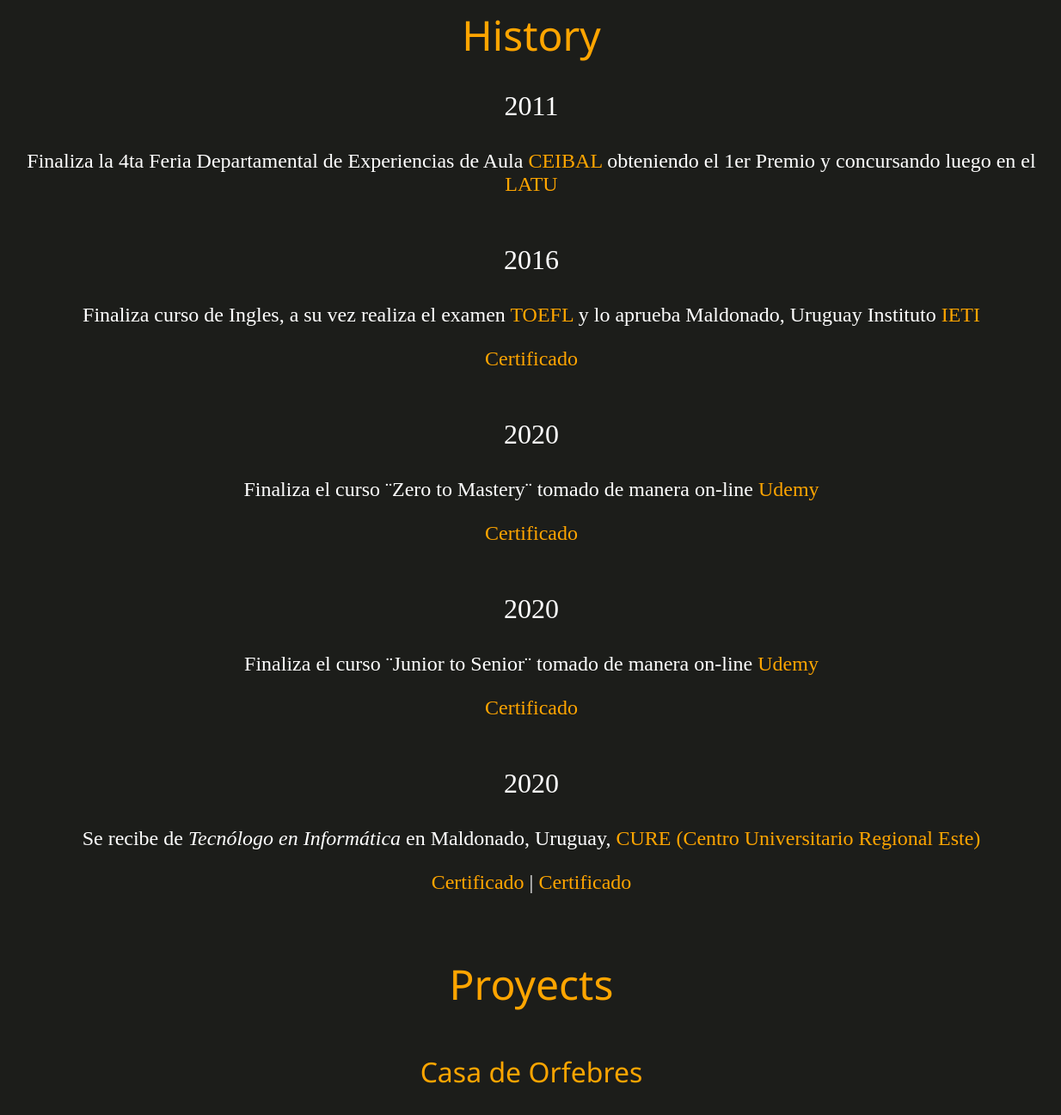
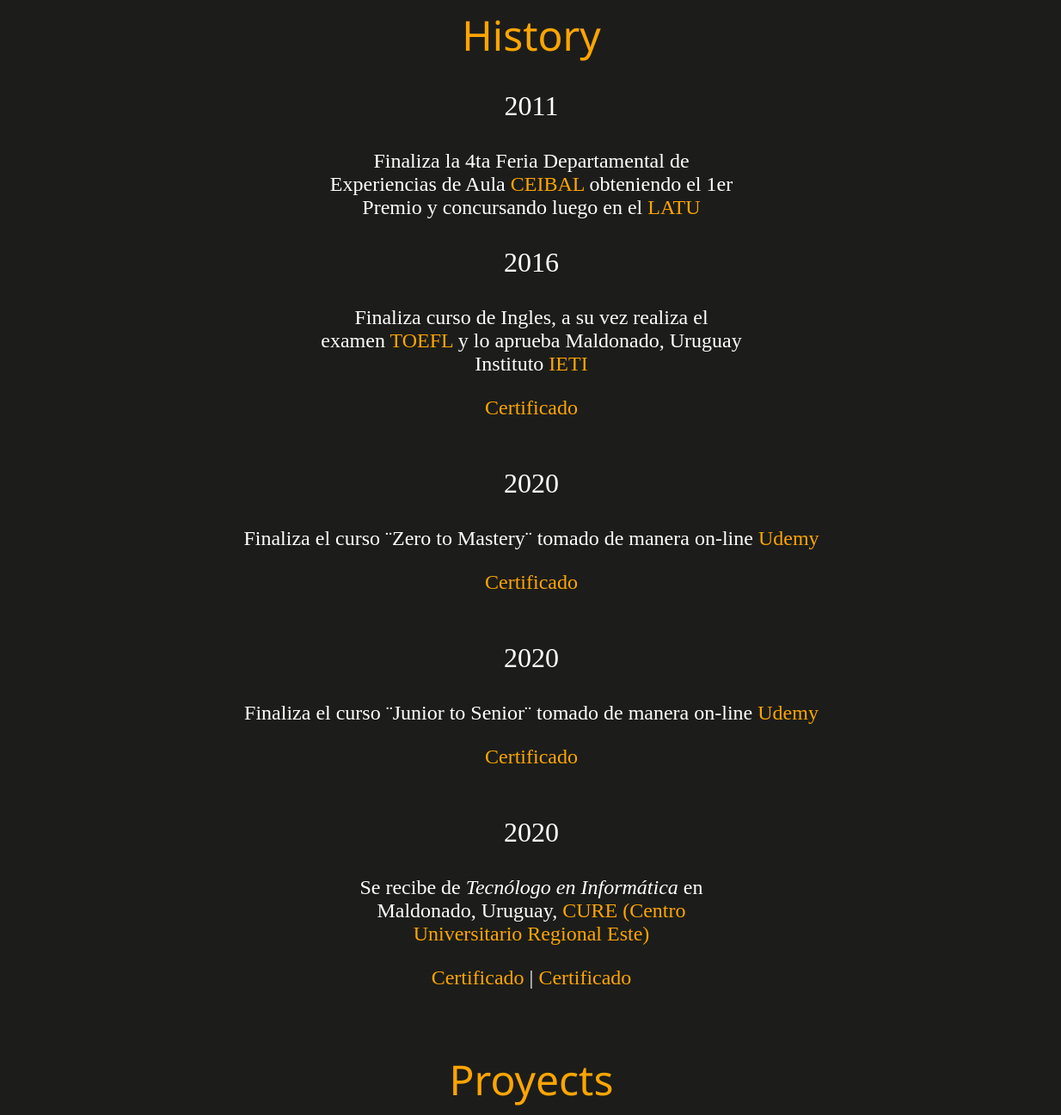
Before and after one commit to farilucas/Portfolio, a plain HTML site: page index.html in a window 1536 px wide. Shown: the part 832-2129 px from the top of the page at 86% size, without its empty margins (150-1384 px from the left). Drawn offline with Linux system fonts and the light colour scheme.

Commit message:
Add files via upload

```diff
--- a/css/style.scss
+++ b/css/style.scss
@@ -273,6 +273,12 @@ footer{
             margin-top: 5em;
             font-size: 1.5em;
         }
+        .table{
+            .ceibal{
+                width: 40%;
+                margin: auto;
+            }
+        }
     }
     .wrapper3{
         .title2{
--- a/index.html
+++ b/index.html
@@ -34,7 +34,7 @@
                 <p>2011</p>
             </div>
             <div class="info">
-                <p>Finaliza la 4ta Feria Departamental de Experiencias de
+                <p class="ceibal">Finaliza la 4ta Feria Departamental de Experiencias de
                 Aula <a href="https://www.ceibal.edu.uy/es">CEIBAL</a> obteniendo el 1er Premio y concursando
                 luego en el <a href="https://www.latu.org.uy/">LATU</a></p>
             </div>
@@ -44,7 +44,7 @@
                 <p>2016</p>
             </div>
             <div class="info">
-                <p>Finaliza curso de Ingles, a su vez realiza el examen
+                <p class="ceibal">Finaliza curso de Ingles, a su vez realiza el examen
                 <a href="./imagenes/Certificado TOEFL.pdf">TOEFL</a> y lo aprueba
                 Maldonado, Uruguay Instituto <a href="https://realcur.uy/intituto-de-idiomas-i-e-t-i/">IETI</a></p>
                 <p><a href="./imagenes/Certificado Poficiency.pdf">Certificado</a></p>
@@ -79,7 +79,7 @@
                 <p>2020</p>
             </div>
             <div class="info">
-                <p>
+                <p class="ceibal">
                     Se recibe de <em>Tecnólogo en Informática</em> en Maldonado, Uruguay, <a href="http://www.cure.edu.uy/">CURE (Centro Universitario
                         Regional Este)</a>
                 </p>
```
Also changed, not shown: css/style.css, 1 other file.
